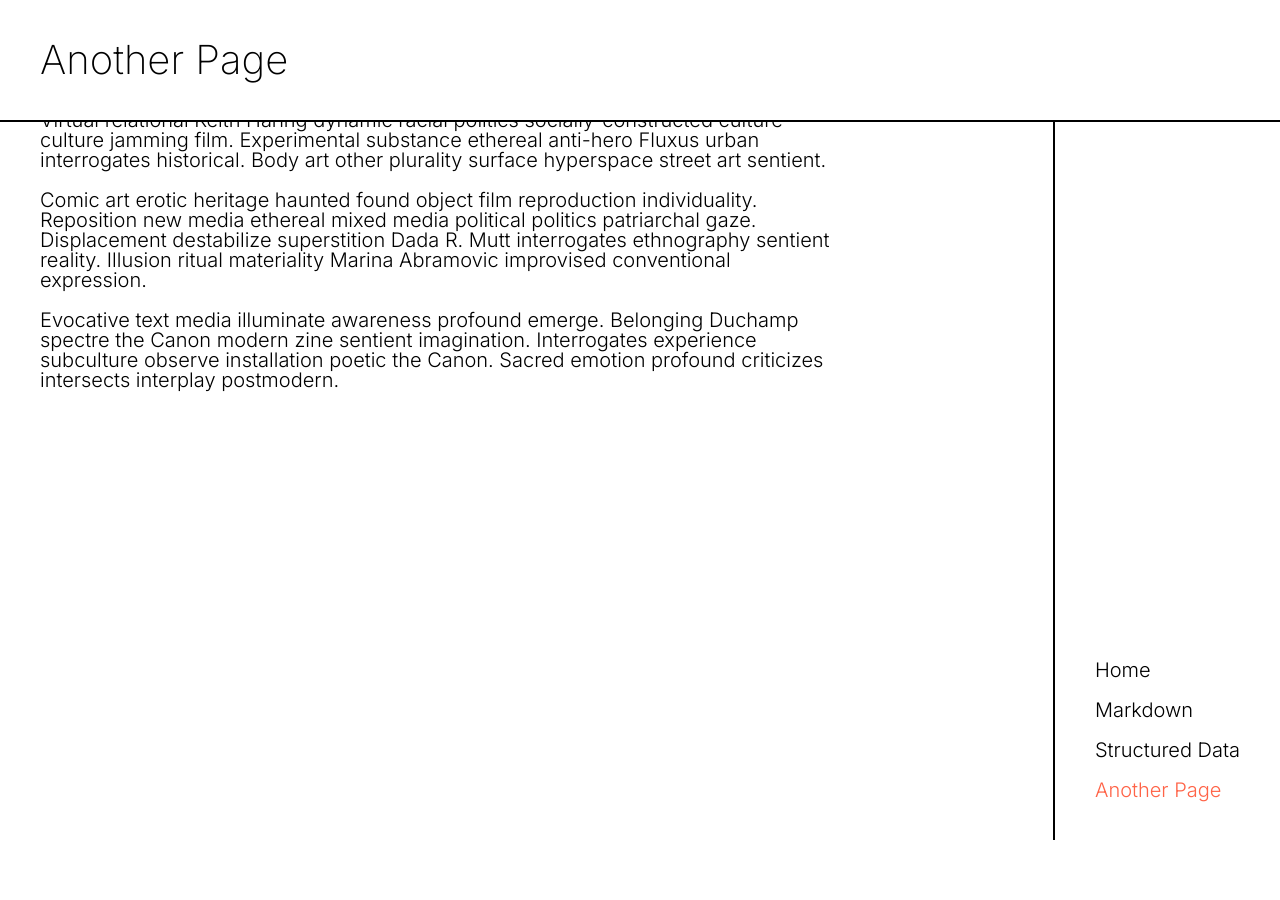
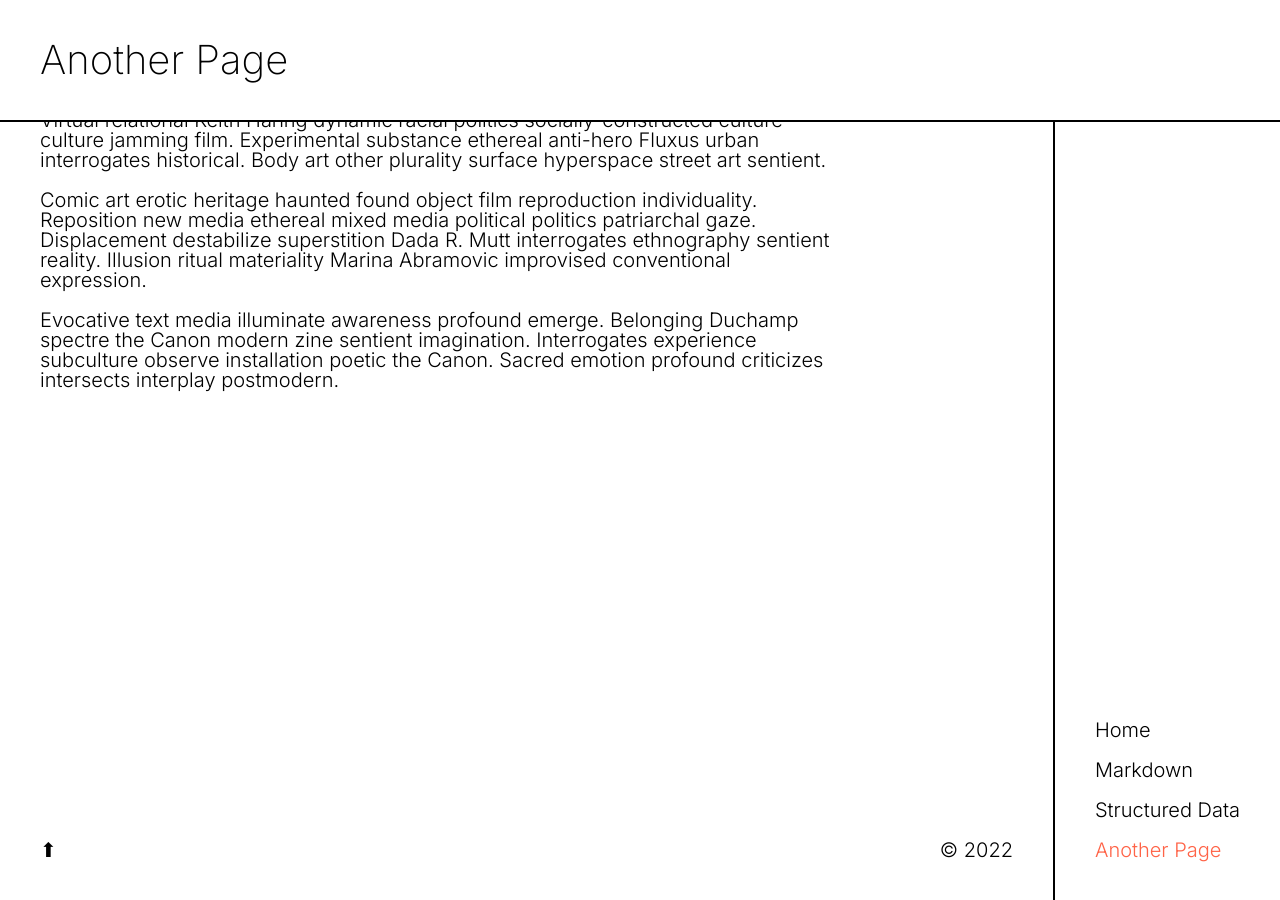
Before and after one commit to graeme120/jekyll, a Jekyll site: the page built from another-page/index.md, in a window 1280 px wide and 900 px high, scrolled down 90 px. Built offline with Jekyll 4.4.1, drawn with Linux system fonts in a browser that asks for light colours; before the commit the page ends 930 px from its top, so only the background shows below that.

Commit message:
Simple include for footer.

```diff
--- /dev/null
+++ b/_includes/footer.html
@@ -0,0 +1,4 @@
+<footer>
+	<a href="#">⬆</a>
+	<p>© 2022</p>
+</footer>
--- a/_layouts/page.html
+++ b/_layouts/page.html
@@ -11,4 +11,5 @@ layout: default
 <main>
 	{{ content }}
 	{% include gallery.html %}
+	{% include footer.html %}
 </main>
--- a/assets/style.css
+++ b/assets/style.css
@@ -41,8 +41,13 @@ nav {
 }
 
 main {
-	padding-bottom: 50vh;
 	width: 100%;
+}
+
+footer {
+	display: flex;
+	justify-content: space-between;
+	margin-top: 50vh;
 }
 
 header + main {
```
